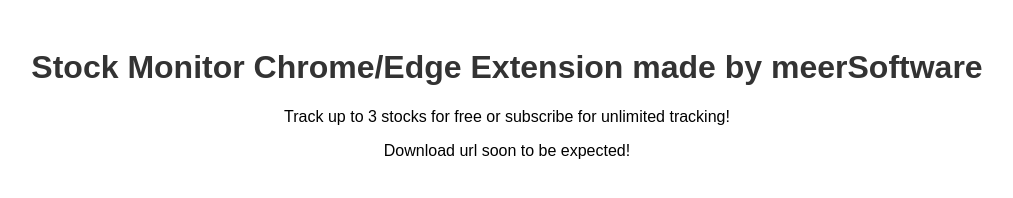
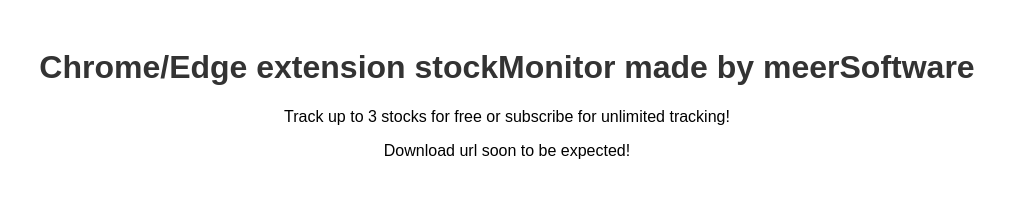
Before and after one commit to meersoftware71/meerSoftware71.github.io, a plain HTML site: page index.html in a window 1280 px wide. Shown: the whole page, without its empty margins (133-1146 px from the left). Drawn offline with Linux system fonts and the light colour scheme.

Commit message:
Better text.

```diff
--- a/index.html
+++ b/index.html
@@ -10,7 +10,7 @@
     </style>
 </head>
 <body>
-    <h1>Stock Monitor Chrome/Edge Extension made by meerSoftware</h1>
+    <h1>Chrome/Edge extension stockMonitor made by meerSoftware</h1>
     <p>Track up to 3 stocks for free or subscribe for unlimited tracking!</p>
     <p>Download url soon to be expected!</p>
     <!-- <a href="https://your-browserbill-checkout-link" class="cta">Upgrade to Premium</a>
```
